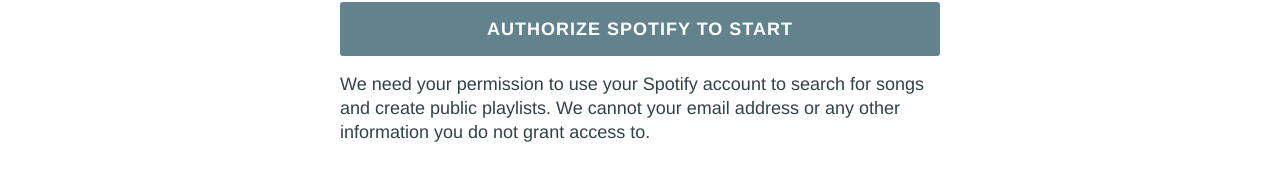
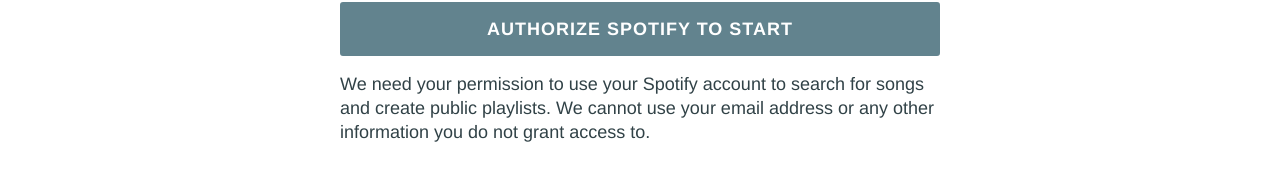
Before and after one commit to Burtchen/playlistmessage, a React (Create React App) app: page / in a window 1280 px wide. Shown: the part 605-799 px from the top of the page. Built offline with nearby package versions, Linux system fonts and the light colour scheme.

Commit message:
✏ grammar

```diff
--- a/src/App.js
+++ b/src/App.js
@@ -113,7 +113,7 @@
             {!hasPreviousAuth && (
               <p className="hint" style={{ marginTop: "1rem" }}>
                 We need your permission to use your Spotify account to search
-                for songs and create public playlists. We cannot your email
+                for songs and create public playlists. We cannot use your email
                 address or any other information you do not grant access to.
               </p>
             )}
```
